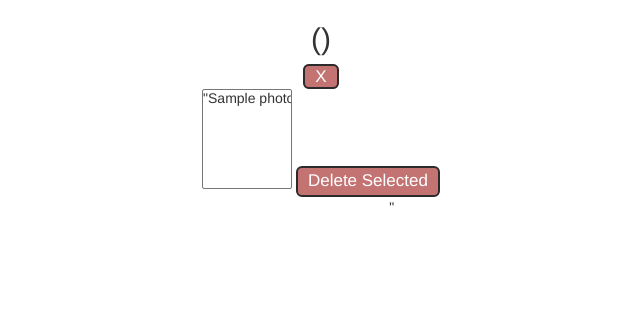
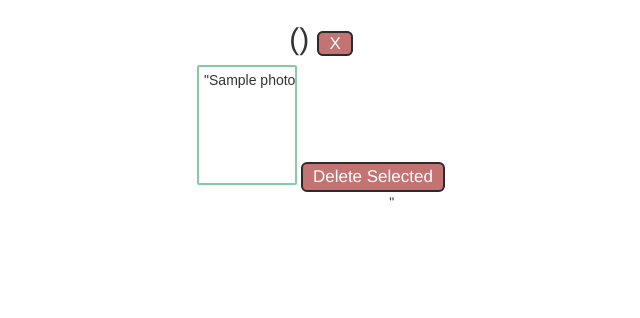
Before and after one commit to eddiegemayel/wfp1, a PHP site: page /album.php?albumId=1 in a window 1280 px wide. Shown: the part 58-376 px from the top of the page, without its empty margins (319-959 px from the left). Run offline with PHP 8.4, Linux system fonts and the light colour scheme; tables that the repository leaves empty or names only in its code hold one stand-in row (values such as "Sample post"); data that the repository does not hold is empty; some libraries are stand-ins or nearby versions; some web fonts are replaced.

Commit message:
Styled select box
For selecting and deleting more than one photo, I styled it a bit so
its not so damn ugly

```diff
--- a/album.php
+++ b/album.php
@@ -50,8 +50,8 @@ echo '<!DOCTYPE html>
 			</header>
 
 			<div class="content col-xs-12">
-			<h2 id="normalFont">'.$albumTitle.' ('.$albumYear.')</h2>
-			<a class="deleteBtn" href="actions/deleteAlbum.php" title="Delete Album" >X</a>
+			<h2 id="normalFont">'.$albumTitle.' ('.$albumYear.') <a class="deleteBtn" href="actions/deleteAlbum.php" title="Delete This Album" >X</a></h2>
+
 			<form method="POST" action="actions/multiple.php">
 				<select id="deleteMultiple" name="multiple[]" multiple required>';
 				//loop and display all albums this user has created
@@ -60,7 +60,7 @@ echo '<!DOCTYPE html>
            				echo '<option value='.$key['id'].'>"'.$key['title'].'"</option>';
         		}
 		echo'	</select>
-				<input class="deleteBtn" type="submit" value="Delete Selected"/>
+				<input class="deleteBtn" type="submit" value="Delete Selected" title="Delete All Selected Photos"/>
 			</form>
 
 			"
--- a/css/main.css
+++ b/css/main.css
@@ -233,6 +233,15 @@ textarea{
 
 #uploads{
 	text-align: right;
+}
+
+#deleteMultiple{
+	border: 2px solid #86cba4;
+	font-family: Helvetica;
+	padding-top: 5px;
+	padding-left: 5px;
+	width: 100px;
+	height: 120px;
 }
 
 /*----------------------------------------------------------------------------------------------Icons*/
```
